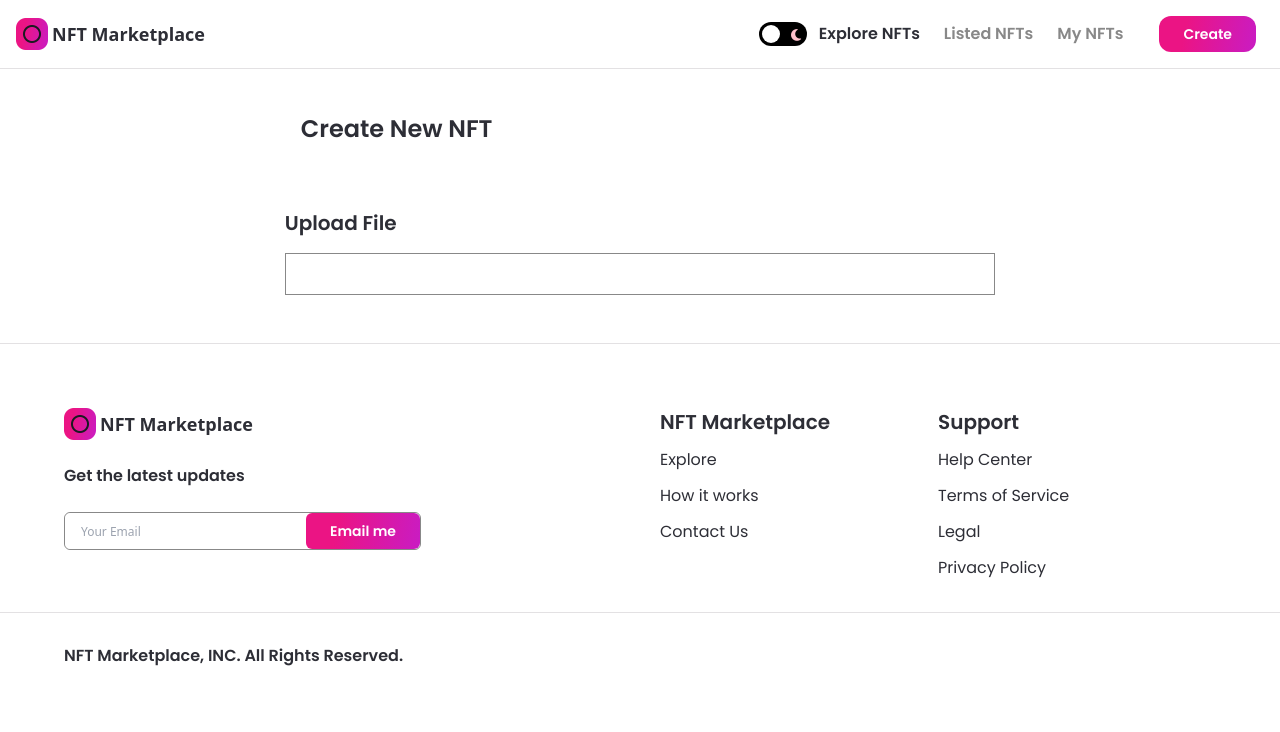
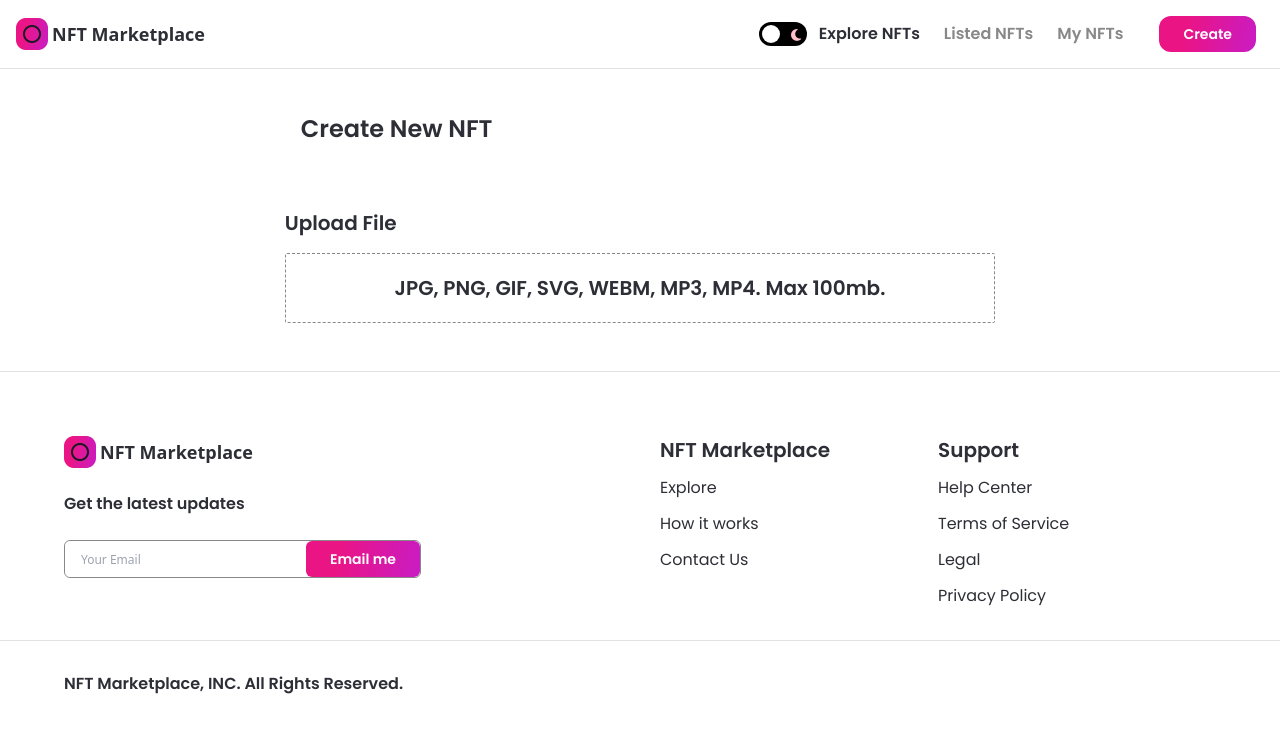
Before and after one commit to Bmullzz/nft_market_place, a Next.js app: page /create-nft in a window 1280 px wide. Shown: the top 732 px of the page. Built offline with nearby package versions, Linux system fonts and the light colour scheme.

Commit message:
add text and style to upload box

```diff
--- a/pages/create-nft.js
+++ b/pages/create-nft.js
@@ -22,8 +22,11 @@ const CreateNft = () => {
   });
 
   const fileStyle = useMemo(() => (
-    'dark:bg-nft-black-1 bg-white border dark:border-white border-nft-gray-2 flex flex-col items-center p-5'
-  ), []);
+    `dark:bg-nft-black-1 bg-white border dark:border-white border-nft-gray-2 flex flex-col items-center p-5 rounded-sm border-dashed
+    ${isDragActive && ' border-file-active'}
+    ${isDragAccept && ' border-file-accept'}
+    ${isDragReject && ' border-file-reject'}`
+  ), [isDragActive, isDragAccept, isDragReject]);
 
   return (
     <div className="flex justify-center sm:px-4 p-12">
@@ -35,6 +38,11 @@ const CreateNft = () => {
           <div className="mt-4">
             <div {...getRootProps()} className={fileStyle}>
               <input {...getInputProps()} />
+              <div className="flexCenter flex-col text-center">
+                <p className="font-poppins dark:text-white text-nft-black-1 font-semibold text-xl">
+                  JPG, PNG, GIF, SVG, WEBM, MP3, MP4. Max 100mb.
+                </p>
+              </div>
             </div>
           </div>
         </div>
```
